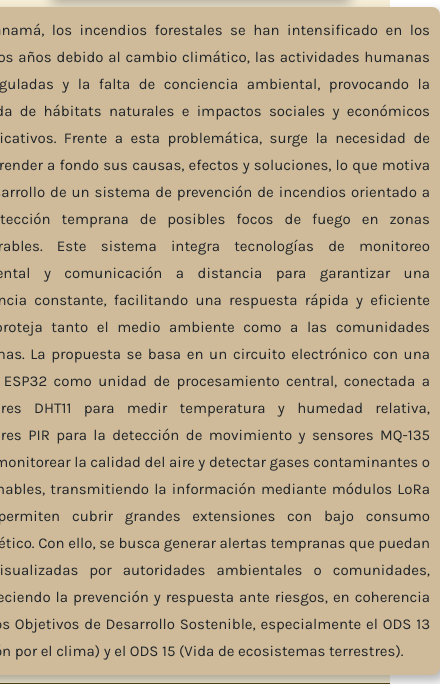
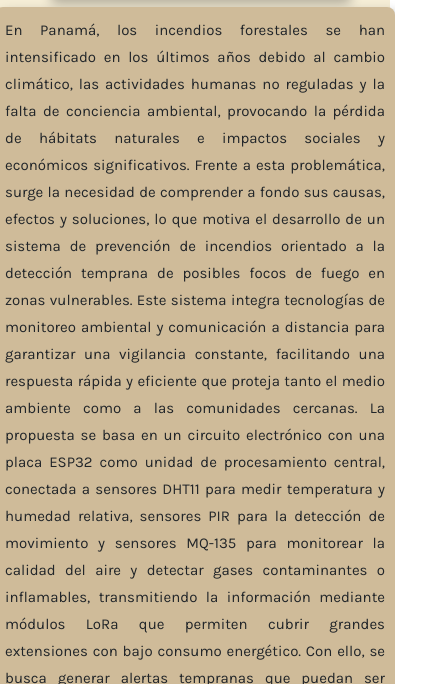
Before and after one commit to ct24-roshellysf/Ecosentinel, a plain HTML site: page index.html in a window 390 px wide. Shown: the part 1113-1797 px from the top of the page, 440 px wide, since content can reach past the window. Drawn offline with nearby package versions, Linux system fonts and the light colour scheme; a web font is replaced by a local one.

Commit message:
Update style.css

```diff
--- a/style.css
+++ b/style.css
@@ -285,7 +285,7 @@
     }
 
     .card1-text {
-        width: 900px;
+        width: 750px;
         max-width: 900px;
         font-size: 18px;
         padding: 18px;
@@ -307,7 +307,7 @@
     }
 
     .card1-text {
-        width: 700px;
+        width: 550px;
         max-width: 700px;
         font-size: 17px;
         padding: 15px;
@@ -331,7 +331,7 @@
     }
 
     .card1-text {
-        width: 500px;
+        width: 450px;
         font-size: 16px;
         padding: 12px;
         line-height: 1.8;
@@ -356,7 +356,7 @@
     }
 
     .card1-text {
-        width: 490px;
+        width: 400px;
         text-align: justify !important;
         font-size: 15px;
         padding: 10px;
```
